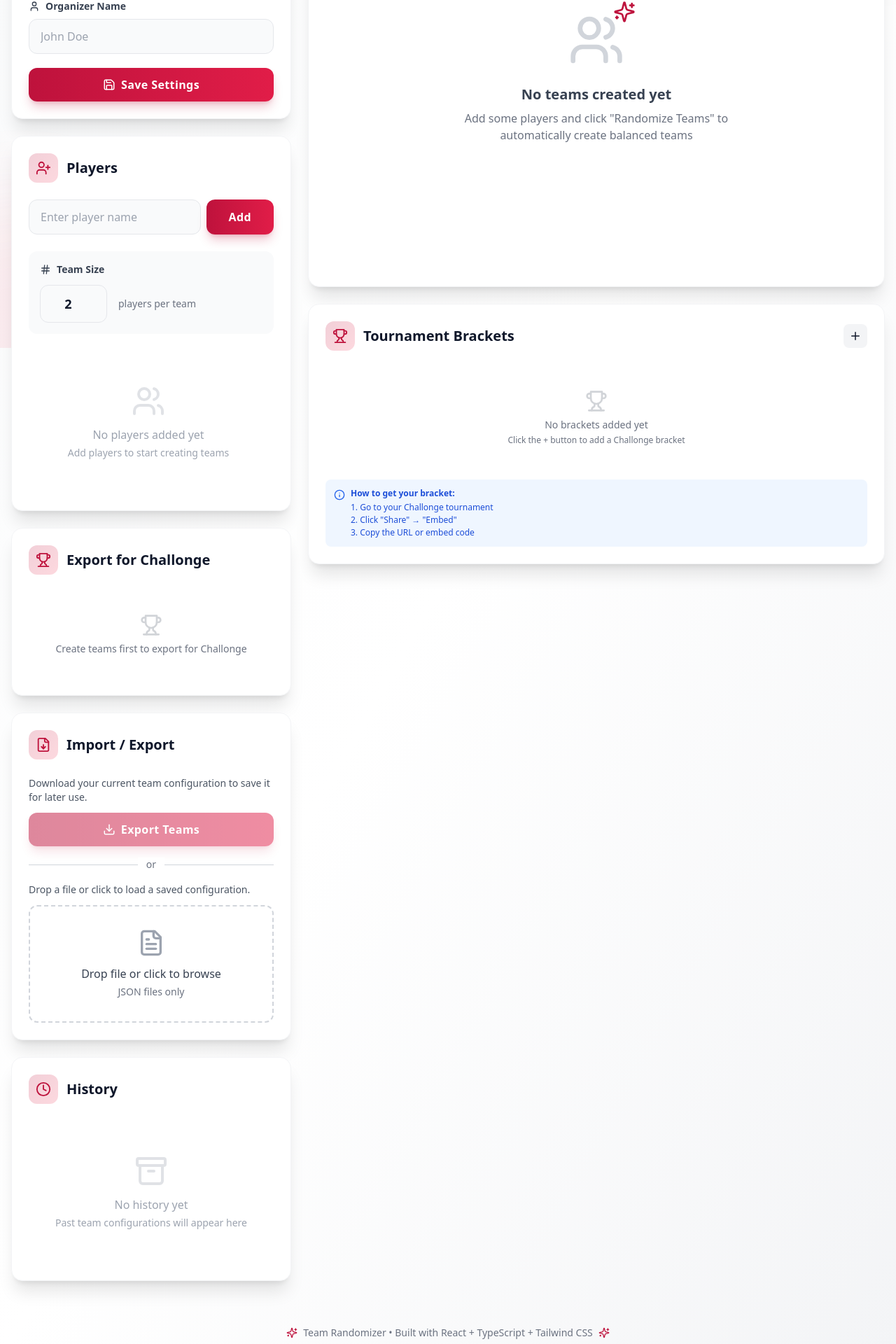
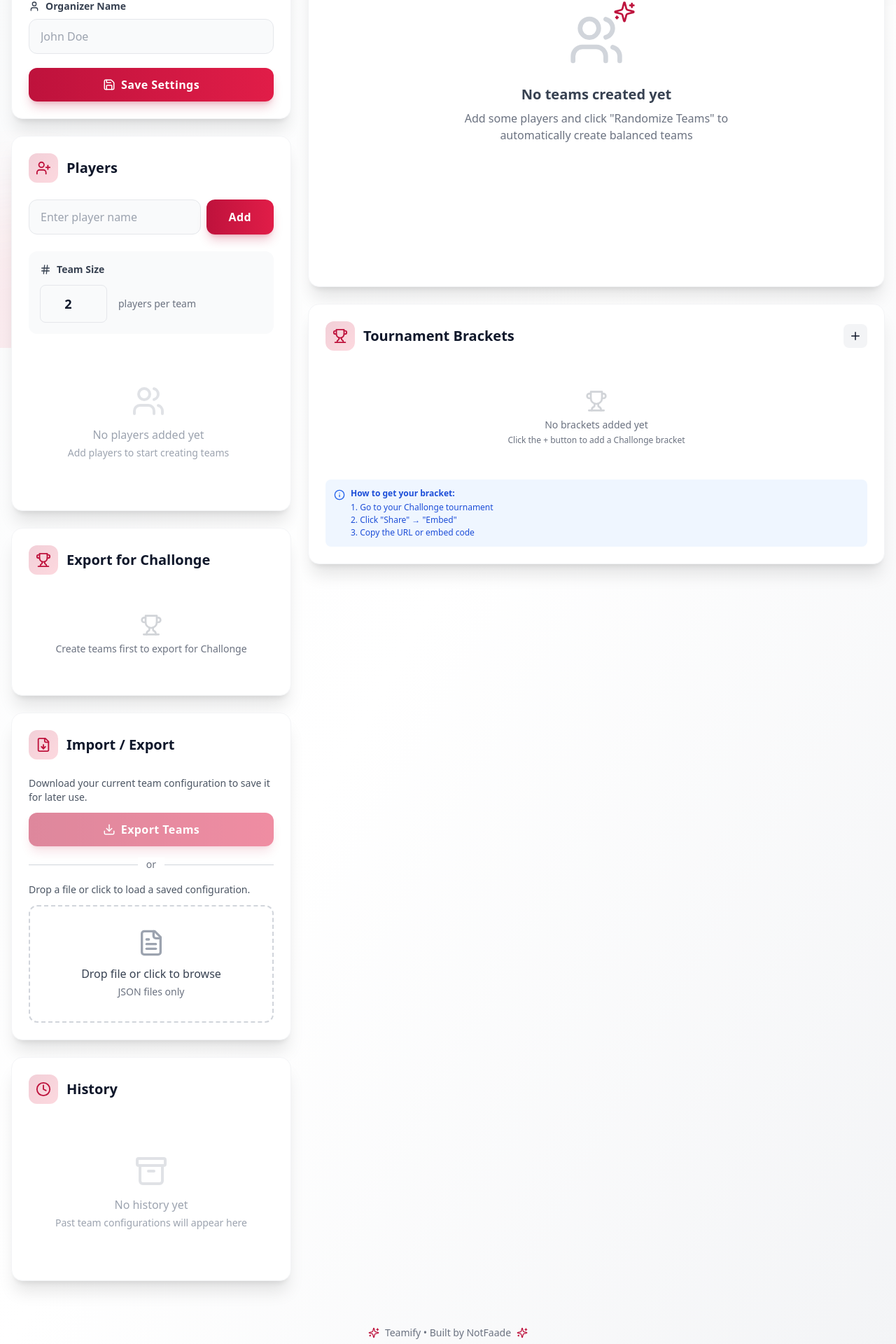
Before and after one commit to camachoo1/team-randomizer, a React (Vite) app: page / in a window 1280 px wide. Shown: the part 303-2223 px from the top of the page at 70% size. Built offline with nearby package versions, Linux system fonts and the light colour scheme.

Commit message:
Edit footer and add svg

```diff
--- a/index.html
+++ b/index.html
@@ -3,7 +3,7 @@
 
 <head>
   <meta charset="UTF-8" />
-  <link rel="icon" type="image/svg+xml" href="/vite.svg" />
+  <link rel="icon" type="image/svg+xml" href="/teamify.svg" />
   <meta name="viewport" content="width=device-width, initial-scale=1.0" />
   <title>Teamify</title>
 </head>
--- a/src/App.tsx
+++ b/src/App.tsx
@@ -68,10 +68,7 @@ function App() {
                 size={16}
                 className='text-primary animate-pulse-subtle'
               />
-              <span>
-                Team Randomizer • Built with React + TypeScript +
-                Tailwind CSS
-              </span>
+              <span>Teamify • Built by NotFaade</span>
               <Sparkles
                 size={16}
                 className='text-primary animate-pulse-subtle'
--- a/src/components/PlayerManager.tsx
+++ b/src/components/PlayerManager.tsx
@@ -66,7 +66,7 @@ const PlayerManager: React.FC = () => {
             onChange={(e) =>
               setTeamSize(parseInt(e.target.value) || 2)
             }
-            className='input-field w-24 text-center font-bold text-lg'
+            className='input-field w-24 text-center font-bold text-lg rounded-lg'
           />
           <span className='text-sm text-gray-500 dark:text-gray-400'>
             players per team
```
Also changed, not shown: public/teamify.svg (added).
